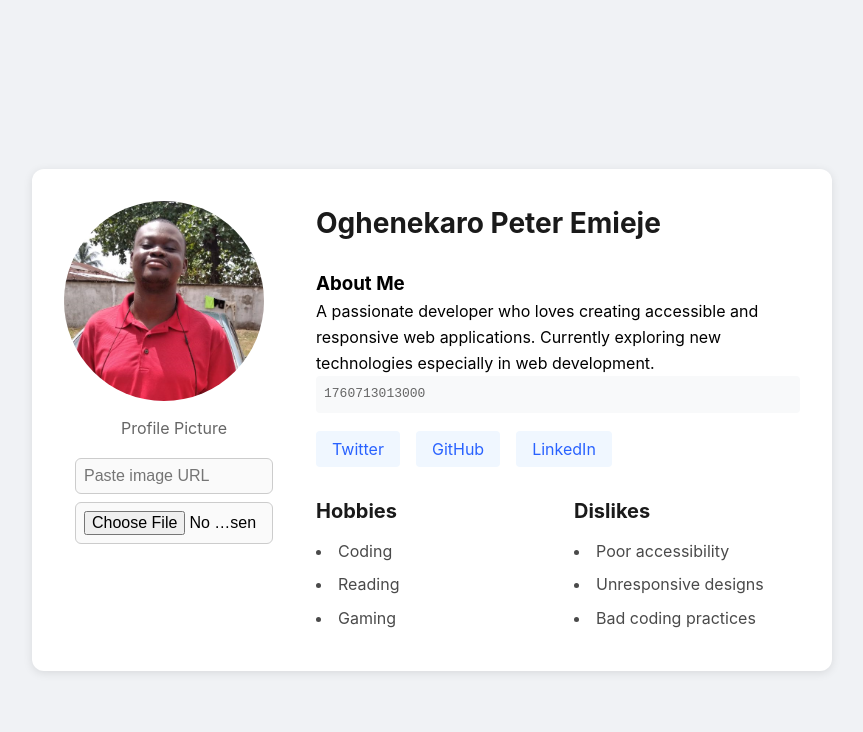
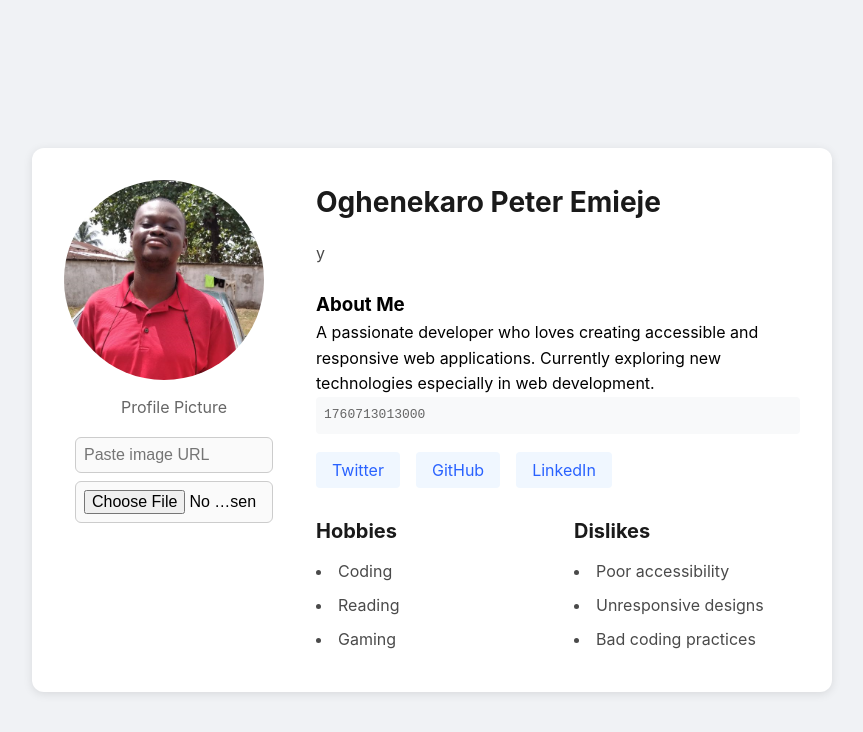
Before and after one commit to pironoid14/hng13-stage-0-Testable-profile-card, a plain HTML site: page index.html in a window 1280 px wide. Shown: the whole page, without its empty margins (208-1071 px from the left). Drawn offline with Linux system fonts and the light colour scheme.

Commit message:
errors found and debugged

```diff
--- a/index.html
+++ b/index.html
@@ -24,7 +24,7 @@
                     <h2 data-testid="test-user-name">Oghenekaro Peter Emieje</h2>
                 </header>
 
-                <p data-testid="test-user-bio">
+                <p data-testid="test-user-bio">y
                     <h3>About Me</h3>
                     A passionate developer who loves creating accessible and responsive web applications.
                     Currently exploring new technologies especially in web development.
```
